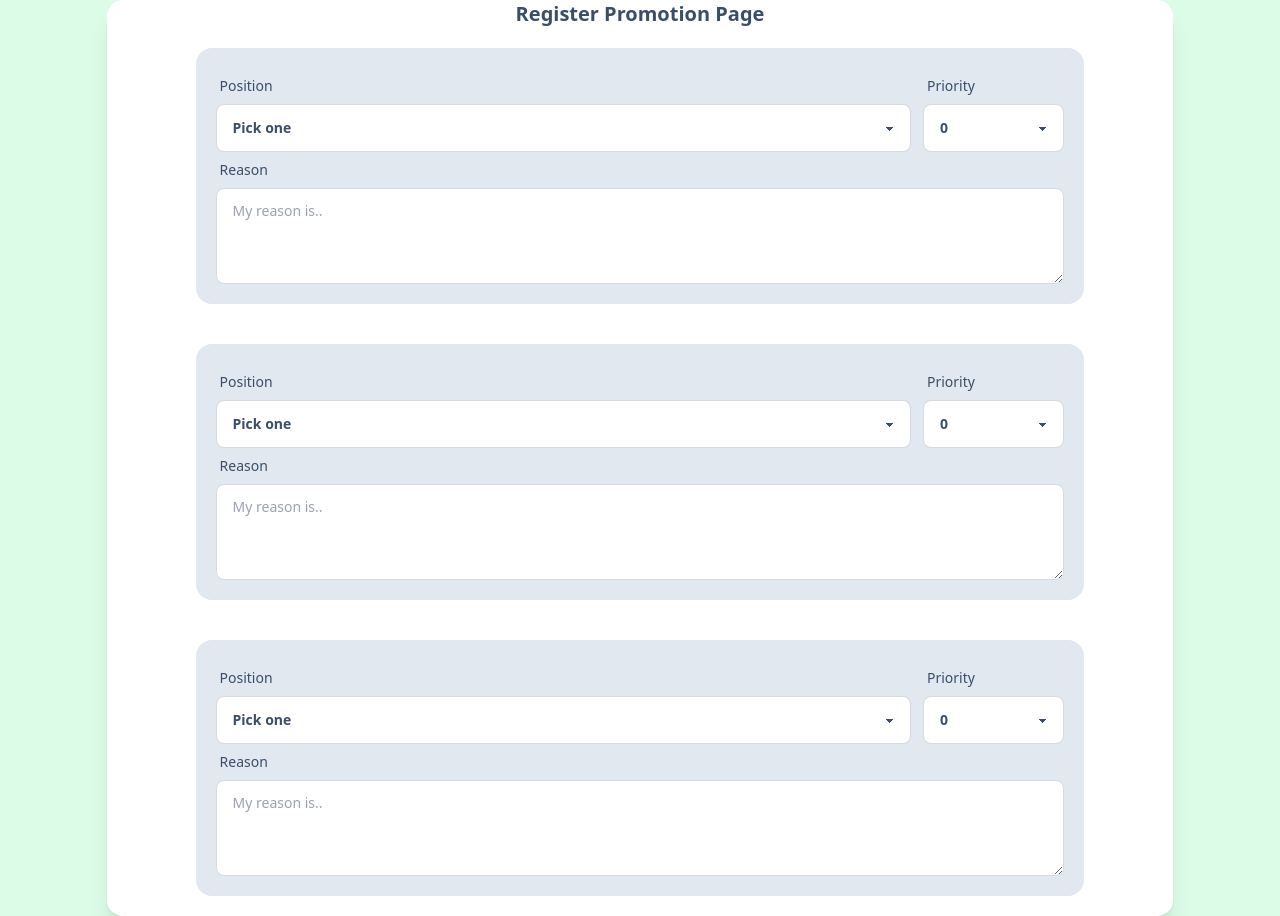
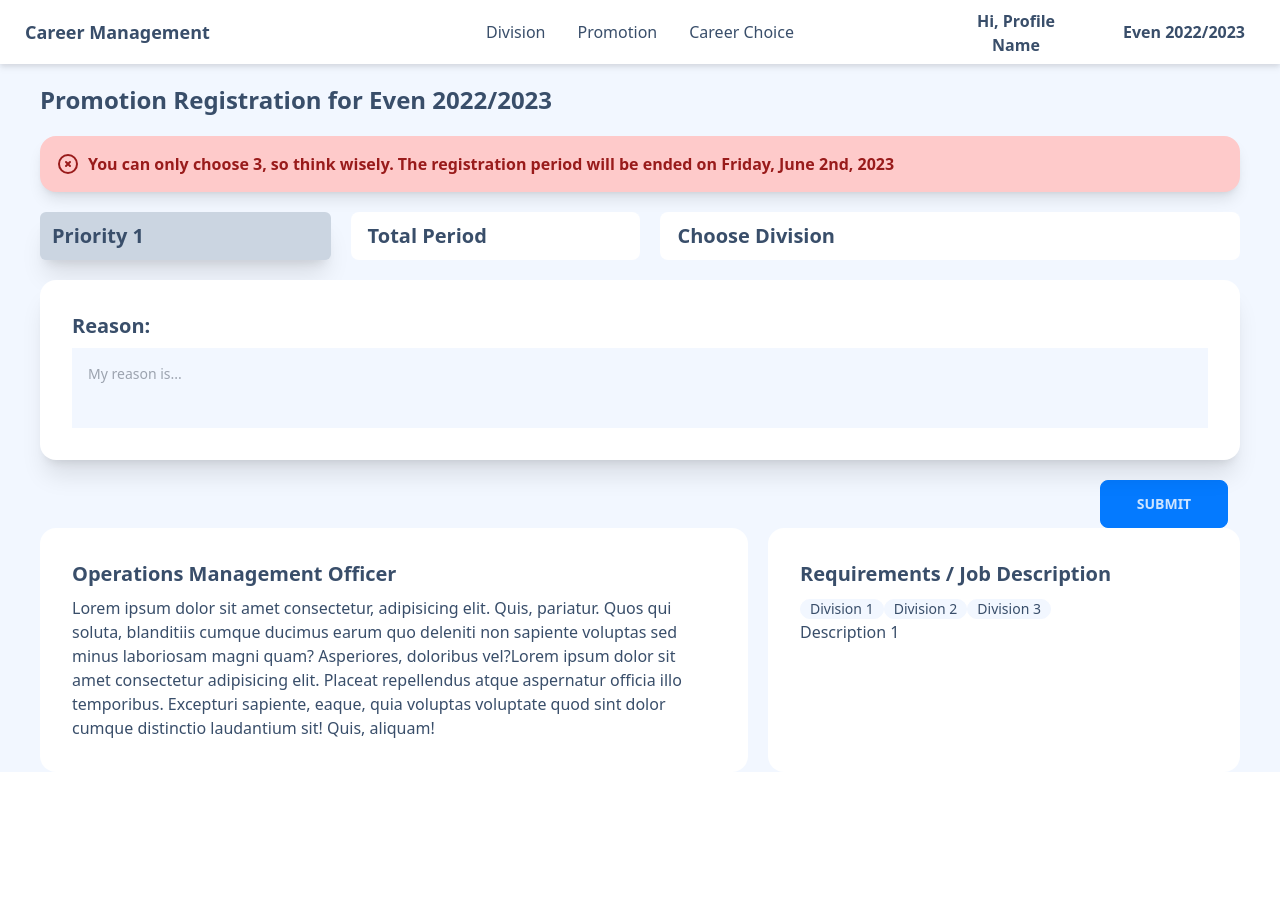
Before and after one commit to Vionny/RIG_CareerManagement, a Next.js app in the folder frontend/: page /RegisterPromotionPage in a window 1280 px wide. After the commit the page ends 800 px from the top, so only its background shows below. Built offline with nearby package versions, Linux system fonts and the light colour scheme.

Commit message:
tambahpage

```diff
--- a/frontend/package.json
+++ b/frontend/package.json
@@ -32,6 +32,7 @@
   "author": "",
   "license": "ISC",
   "devDependencies": {
+    "@tailwindcss/typography": "^0.5.9",
     "next-router-mock": "^0.9.3",
     "tailwindcss": "^3.3.2"
   }
--- a/frontend/src/app/home/page.js
+++ b/frontend/src/app/home/page.js
@@ -5,6 +5,7 @@ function Home(){
     return (
         <div>
             <HomePage/>
+
         </div>
     )
 
--- a/frontend/src/app/page.js
+++ b/frontend/src/app/page.js
@@ -1,3 +1,4 @@
+import Navbar from "@/components/Navbar";
 import LoginPage from "@/pages/LoginPage";
 
 function Login() {
@@ -5,7 +6,10 @@ function Login() {
 
     return (
       <div>
+
           <LoginPage/>
+          {/* <InputCareerChoicePage/> */}
+
       </div>
     )
   }
--- /dev/null
+++ b/frontend/src/components/Layout.jsx
@@ -0,0 +1,13 @@
+import React from "react";
+import Navbar from "./Navbar";
+
+const Layout = ({ children }) => {
+  return (
+    <>
+      <Navbar />
+      {children}
+    </>
+  );
+};
+
+export default Layout;
--- /dev/null
+++ b/frontend/src/components/Navbar.jsx
@@ -0,0 +1,49 @@
+// components/Navbar.tsx
+import React from "react";
+import Link from "next/link";
+
+
+const Navbar = () => {
+  return (
+    <div className="navbar bg-base-100 drop-shadow-md">
+      <div className="navbar-start ">
+        <a className="btn btn-ghost normal-case text-lg h-8">Career Management</a>
+      </div>
+
+      <div className=" navbar-center">
+        <ul className="menu menu-horizontal px-1">
+          <li>
+            <Link href="/">Division</Link>
+          </li>
+          <li>
+            <Link href="/promotion">Promotion</Link>
+          </li>
+          <li>
+            <Link href="/about">Career Choice</Link>
+          </li>
+        </ul>
+      </div>
+
+      <div className="navbar-end">
+        <div className="dropdown">
+          <label tabIndex={0} className="btn btn-ghost normal-case text-base w-40">Hi, Profile Name</label>
+          <ul tabIndex={0} className="dropdown-content menu p-2 shadow bg-base-100 rounded-box w-40">
+            <li><Link href="/LoginPage" className="h-8">Logout</Link></li>
+          </ul>
+         </div>
+
+
+         <div className="dropdown">
+          <label tabIndex={0} className="btn btn-ghost normal-case text-base w-44">Even 2022/2023</label>
+          <ul tabIndex={0} className="dropdown-content menu p-2 shadow bg-base-100 rounded-box w-44 h-max">
+            <li><a className="h-8">Odd 2022/2023</a></li>
+            <li><a className="h-8">Short 2022/2023</a></li>
+            <li><a className="h-8">Odd 2021/2022</a></li>
+          </ul>
+         </div>
+
+      </div>
+    </div>
+  );
+};
+export default Navbar;
--- /dev/null
+++ b/frontend/src/pages/InputCareer/index.jsx
@@ -0,0 +1,50 @@
+import "@/app/globals.css"
+
+const InputCareer = () => {
+
+
+    return (
+        <div  className="pl-10 pr-10 pt-5 bg-base-200 h-screen">
+
+
+            <article className="prose base mb-5">
+                <h2>Career Choice for Even 2022/2023</h2>
+            </article>
+
+
+            <div className="alert bg-red-200 shadow-lg mb-5">
+                <div>
+                    <svg xmlns="http://www.w3.org/2000/svg" className="stroke-current flex-shrink-0 h-6 w-6 text-red-800" fill="none" viewBox="0 0 24 24"><path strokeLinecap="round" strokeLinejoin="round" strokeWidth="2" d="M10 14l2-2m0 0l2-2m-2 2l-2-2m2 2l2 2m7-2a9 9 0 11-18 0 9 9 0 0118 0z" /></svg>
+                    <span className="font-bold text-red-800">You can update your career choice on Saturday, 3 July at max</span>
+                </div>
+            </div>
+
+
+
+            <div className="card bg-base-100 shadow-xl flex-auto h-2/5">
+                <div className="card-body flex flex-col">
+                    <div className="flex ">
+                        <h2 className="card-title mr-3">Desicion:</h2>
+                            <select className="select w-full max-w-xs bg-base-200">
+                            <option>Willing to Continue</option>
+                            <option>Not Willing to Continue</option>
+                            <option>Tentative</option>
+                            </select>
+                    </div>
+                        <h2 className="card-title ">Rencana Ke Depannya</h2>
+                    <textarea className="textarea-md w-full h-3/4 resize-none bg-base-200" placeholder="Rencana ke depannya saya akan.."></textarea>
+                </div>
+            </div>
+
+
+            <div className="flex justify-end mt-5">
+                <button className="btn btn-neutral w-32 mr-3" >Submit</button>
+                <button className="btn btn-active btn-primary w-32" >Finalize</button>
+            </div>
+
+        </div>
+    )
+
+}
+
+export default InputCareer
--- a/frontend/src/pages/RegisterPromotionPage.jsx
+++ b/frontend/src/pages/RegisterPromotionPage.jsx
@@ -1,140 +1,106 @@
 
 import "../app/globals.css"
+import {useState} from 'react'
 const RegisterPromotionPage = ()=>{
 
 
+    let divisions = [
+        { name: "Division 1", description: "Description 1" },
+        { name: "Division 2", description: "Description 2" },
+        { name: "Division 3", description: "Description 3" },
+        // Add more divisions as needed
+    ];
+
+
+    const [selectedDivision, setSelectedDivision] = useState(divisions[0]);
+
+    const btnActive = false;
+
     return(
-        <div className="bg-green-100 min-h-screen flex justify-center">
-            <div className="card w-5/6 bg-base-100 shadow-xl flex items-center">
-            <h2 className="card-title ">Register Promotion Page</h2>
-            <div className="form-control card w-5/6 h-max my-5 p-5 bg-slate-200">
+        <div className=" pl-10 pr-10 pt-5 bg-base-200 h-full">
 
-                  <div className="flex">
-                    <div className="w-5/6 pr-3">
-                        <label className="label">
-                            <span className="label-text">Position</span>
-                            {/* <span className="label-text">Priority 1</span>  */}
-                        </label>
-                        <select className="select select-bordered w-full">
-                            <option disabled selected>Pick one</option>
-                            <option>Network Administrator</option>
-                            <option>Subject Coordinator</option>
-                            <option>Operation </option>
-                            <option>Database Administration</option>
+            <article className="prose base mb-5">
+                <h2>Promotion Registration for Even 2022/2023</h2>
+            </article>
 
-                        </select>
+
+            <div className="alert bg-red-200 shadow-lg mb-5">
+                <div>
+                    <svg xmlns="http://www.w3.org/2000/svg" className="stroke-current flex-shrink-0 h-6 w-6 text-red-800" fill="none" viewBox="0 0 24 24"><path strokeLinecap="round" strokeLinejoin="round" strokeWidth="2" d="M10 14l2-2m0 0l2-2m-2 2l-2-2m2 2l2 2m7-2a9 9 0 11-18 0 9 9 0 0118 0z" /></svg>
+                    <span className="font-bold text-red-800">You can only choose 3, so think wisely. The registration period will be ended on Friday, June 2nd, 2023</span>
+                </div>
+            </div>
+
+            <div className="flex flex-row gap-x-5 mb-5">
+                <div className="rounded-md shadow-xl flex items-center p-3 bg-slate-300 w-1/4 h-12">
+                    <h2 className="card-title ">Priority 1</h2>
+                </div>
+
+                <div className="dropdown w-1/4">
+                    <label tabIndex={0} className="btn btn-ghost bg-base-100 flex justify-start normal-case card-title ">Total Period</label>
+                    <ul tabIndex={0} className="dropdown-content menu p-2 shadow bg-base-100 rounded-box w-full h-max">
+                        <li><a className="h-8">1 semester</a></li>
+                        <li><a className="h-8">2 semester</a></li>
+                        <li><a className="h-8">3 semester</a></li>
+                    </ul>
+                </div>
+
+                <div className="dropdown justify-start w-2/4">
+                    <label tabIndex={0} className="btn btn-ghost bg-base-100 flex justify-start  normal-case card-title ">Choose Division</label>
+                    <ul tabIndex={0} className="dropdown-content menu p-2 shadow bg-base-100 rounded-box w-full h-max">
+                        <li><a className="h-8">Operation Management</a></li>
+                        <li><a className="h-8">Network Administrator</a></li>
+                        <li><a className="h-8">Database Administrator</a></li>
+                    </ul>
+                </div>
+            </div>
+
+            <div className="card bg-base-100 shadow-xl flex-auto h-2/5">
+                <div className="card-body flex flex-col">
+                    <h2 className="card-title ">Reason:</h2>
+                    <textarea className="textarea-md w-full h-3/4 resize-none bg-base-200" placeholder="My reason is..."></textarea>
+                </div>
+            </div>
+
+
+            <div className="flex justify-end mt-5">
+                <button className="btn btn-primary w-32 mr-3" >Submit</button>
+            </div>
+
+            <div className="flex flex-row gap-x-5">
+                <div className="card bg-base-100 w-3/5">
+                    <div className="card-body ">
+                        <h2 className="card-title">Operations Management Officer</h2>
+                        <p>
+                            Lorem ipsum dolor sit amet consectetur, adipisicing elit. Quis, pariatur. Quos qui soluta, blanditiis cumque ducimus earum quo deleniti non sapiente voluptas sed minus laboriosam magni quam? Asperiores, doloribus vel?Lorem ipsum dolor sit amet consectetur adipisicing elit. Placeat repellendus atque aspernatur officia illo temporibus. Excepturi sapiente, eaque, quia voluptas voluptate quod sint dolor cumque distinctio laudantium sit! Quis, aliquam!
+                        </p>
+                    </div>
+                </div>
+
+                <div className="card bg-base-100 w-2/5">
+                    <div className="card-body ">
+                        <h2 className="card-title">Requirements / Job Description</h2>
+                        <div>
+                            {divisions.map((division, index) => (
+                                <button
+                                key={index}
+                                onClick={() => setSelectedDivision(division)}
+                                className= 'badge badge-ghost ${selectedDivision === division ? "badge badge-primary" : ""}'
+                                >
+                                {division.name}
+                                </button>
+                            ))}
+
+                                <p>{selectedDivision.description}</p>
+
+                        </div>
 
                     </div>
+                </div>
 
-
-                    <div className="w-1/6">
-                        <label className="label">
-                            <span className="label-text">Priority</span>
-                            {/* <span className="label-text">Priority 1</span>  */}
-                        </label>
-                        <select className="select select-bordered w-full">
-                            <option disabled selected>0</option>
-                            <option>1</option>
-                            <option>2</option>
-                            <option>3</option>
-                        </select>
-                    </div>
-
-
-                  </div>
-
-
-                    <label className="label">
-                    <span className="label-text">Reason</span>
-                    </label>
-                    <textarea className="textarea textarea-bordered h-24" placeholder="My reason is.."></textarea>
-
-            </div>
-            <div className="form-control card w-5/6 h-max my-5 p-5 bg-slate-200">
-
-            <div className="flex">
-                    <div className="w-5/6 pr-3">
-                        <label className="label">
-                            <span className="label-text">Position</span>
-                            {/* <span className="label-text">Priority 1</span>  */}
-                        </label>
-                        <select className="select select-bordered w-full">
-                            <option disabled selected>Pick one</option>
-                            <option>Network Administrator</option>
-                            <option>Subject Coordinator</option>
-                            <option>Operation </option>
-                            <option>Database Administration</option>
-
-                        </select>
-
-                    </div>
-
-
-                    <div className="w-1/6">
-                        <label className="label">
-                            <span className="label-text">Priority</span>
-                            {/* <span className="label-text">Priority 1</span>  */}
-                        </label>
-                        <select className="select select-bordered w-full">
-                            <option disabled selected>0</option>
-                            <option>1</option>
-                            <option>2</option>
-                            <option>3</option>
-                        </select>
-                    </div>
-
-
-                  </div>
-                    <label className="label">
-                    <span className="label-text">Reason</span>
-                    </label>
-                    <textarea className="textarea textarea-bordered h-24" placeholder="My reason is.."></textarea>
-
-            </div>
-            <div className="form-control card w-5/6 h-max my-5 p-5 bg-slate-200">
-
-            <div className="flex">
-                    <div className="w-5/6 pr-3">
-                        <label className="label">
-                            <span className="label-text">Position</span>
-                            {/* <span className="label-text">Priority 1</span>  */}
-                        </label>
-                        <select className="select select-bordered w-full">
-                            <option disabled selected>Pick one</option>
-                            <option>Network Administrator</option>
-                            <option>Subject Coordinator</option>
-                            <option>Operation </option>
-                            <option>Database Administration</option>
-
-                        </select>
-
-                    </div>
-
-
-                    <div className="w-1/6">
-                        <label className="label">
-                            <span className="label-text">Priority</span>
-                            {/* <span className="label-text">Priority 1</span>  */}
-                        </label>
-                        <select className="select select-bordered w-full">
-                            <option disabled selected>0</option>
-                            <option>1</option>
-                            <option>2</option>
-                            <option>3</option>
-                        </select>
-                    </div>
-
-
-                  </div>
-                    <label className="label">
-                    <span className="label-text">Reason</span>
-                    </label>
-                    <textarea className="textarea textarea-bordered h-24" placeholder="My reason is.."></textarea>
 
             </div>
 
-
-            </div>
 
 
 
--- /dev/null
+++ b/frontend/src/pages/_app.jsx
@@ -0,0 +1,13 @@
+import "../app/globals.css";
+import React from "react";
+import Layout from "../components/Layout";
+
+function MyApp({ Component, pageProps }) {
+  return (
+    <Layout>
+      <Component {...pageProps} />
+    </Layout>
+  );
+}
+
+export default MyApp;
--- a/frontend/tailwind.config.js
+++ b/frontend/tailwind.config.js
@@ -15,7 +15,7 @@ module.exports = {
   //   },
   // },
 
-  plugins: [require("daisyui")],
+  plugins: [require("@tailwindcss/typography"), require("daisyui")],
   daisyui: {
     themes: ["winter", "dark", "cmyk"],
   },
```
Also changed, not shown: frontend/src/pages/InputCareerChoicePage.jsx (deleted, +0 -23 lines), frontend/src/pages/InputCareer/[id].jsx (added), 1 other file (tests, documents, lock files or other folders).
